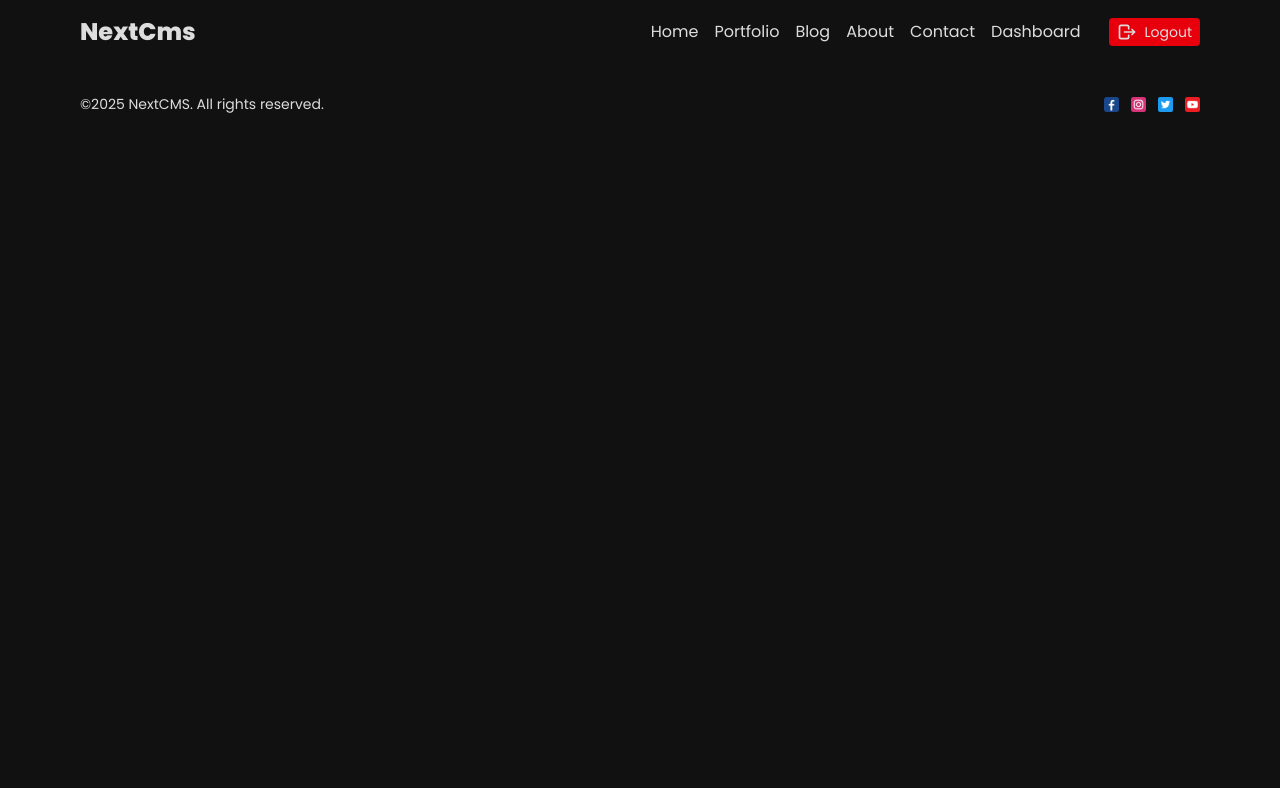
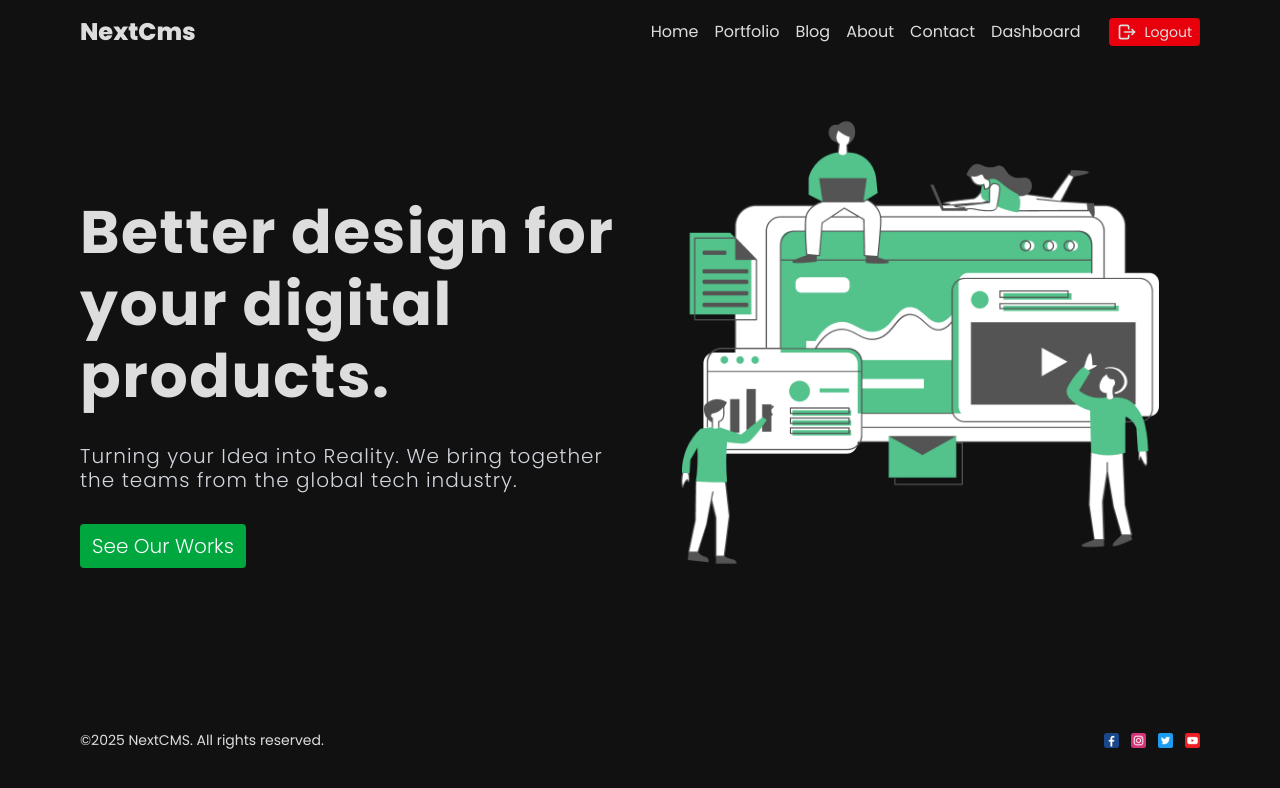
Before and after one commit to harsh-devjs/next-cms, a Next.js app: page / in a window 1280 px wide. Shown: the top 788 px of the page. Built offline with nearby package versions, Linux system fonts and the light colour scheme.

Commit message:
complete home page

```diff
--- a/src/app/page.jsx
+++ b/src/app/page.jsx
@@ -1,9 +1,25 @@
-import React from 'react'
+import Image from 'next/image'
 
 const Home = () => {
   return (
-    <div>
+    <div className='h-full min-h-[calc(100vh-164px)] w-full flex flex-col items-center justify-center lg:flex-row'>
+      <div className="h-1/2 w-full lg:w-1/2 flex items-center">
+        <div className="flex flex-col gap-4 lg:gap-8">
+          <h1 className="font-bold text-3xl sm:text-4xl lg:text-6xl leading-snug sm:leading-[3rem] lg:leading-[4.5rem] tracking-wide">
+            Better design for your digital products.
+          </h1>
+          <p className="font-light text-gray-300 text-sm md:text-base lg:text-xl leading-6 tracking-wider">
+            Turning your Idea into Reality. We bring together the teams from the global tech industry.
+          </p>
+          <button className="py-2 px-3 bg-green-600 text-gray-50 rounded cursor-pointer lg:w-fit lg:text-xl font-light">
+            See Our Works
+          </button>
+        </div>
+      </div>
 
+      <div className="relative w-full lg:w-1/2 h-[400px] lg:h-[510px] lg:-mt-20 flex items-center justify-center px-4">
+        <Image src='/hero.png' fill alt='' className='object-contain p-4' priority />
+      </div>
     </div>
   )
 }
```
